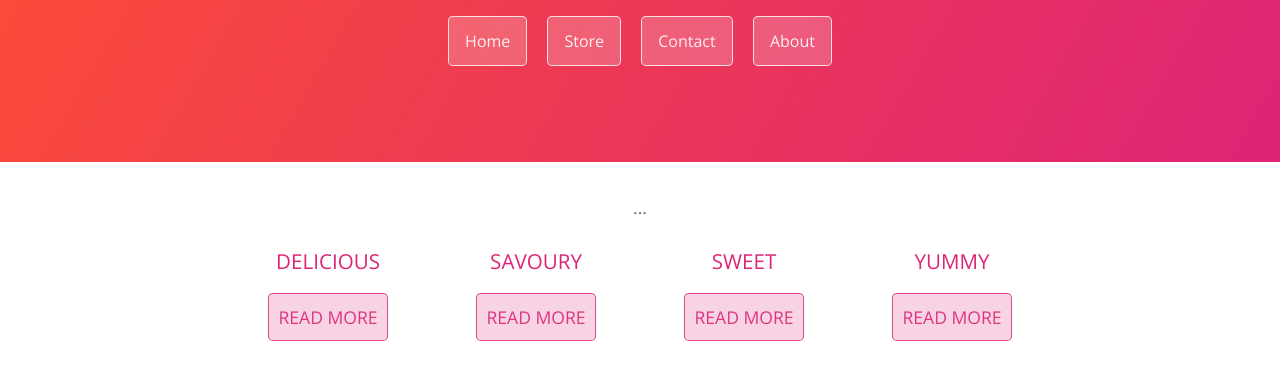
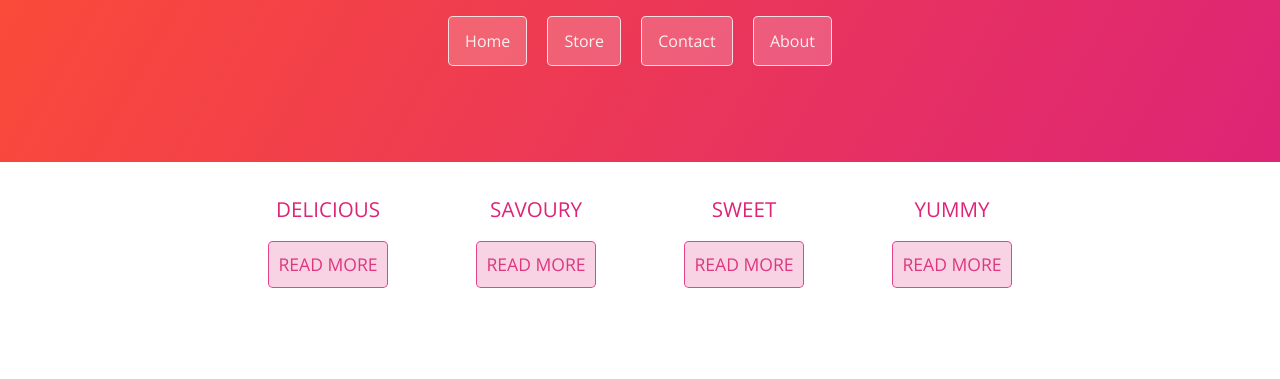
Before and after one commit to jibreil/heavenlydelightscateringdev, a plain HTML site: page index.html in a window 1280 px wide. Shown: the part 408-787 px from the top of the page. Drawn offline with nearby package versions, Linux system fonts and the light colour scheme; a web font is replaced by a local one.

Commit message:
Update index.html

```diff
--- a/index.html
+++ b/index.html
@@ -26,18 +26,6 @@
     </section>
 
     <section class="main-content">
-            <div id="slider">
-                <div id="cp_widget_9a3ad6b5-b5a5-4fcc-95a5-9bc225f71d72">...</div>
-                <script type="text/javascript">
-                    var cpo = []; cpo["_object"] ="cp_widget_9a3ad6b5-b5a5-4fcc-95a5-9bc225f71d72"; cpo["_fid"] = "AQHAUc97cuca";
-                    var _cpmp = _cpmp || []; _cpmp.push(cpo);
-                    (function() { var cp = document.createElement("script"); cp.type = "text/javascript";
-                        cp.async = true; cp.src = "//www.cincopa.com/media-platform/runtime/libasync.js";
-                        var c = document.getElementsByTagName("script")[0];
-                        c.parentNode.insertBefore(cp, c); })();
-                </script>
-            </div>
-            <br>
         <div style="width: 100%; overflow: hidden">
             <div style="float: left; width: 25%">
                 <h3>DELICIOUS</h3>
@@ -65,4 +53,5 @@
     </section>
 
 </body>
+
 </html>
```
Lines whose indentation alone changed are shown as unchanged.
